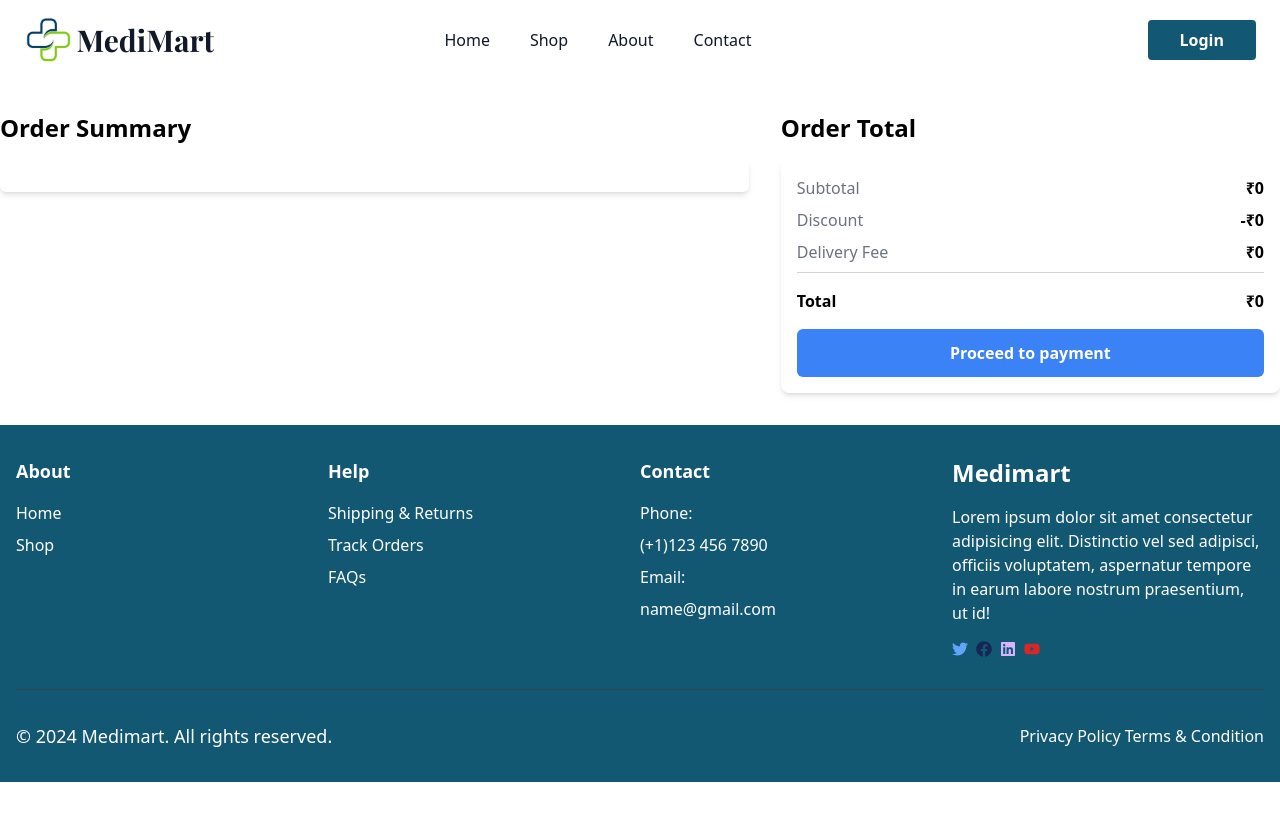
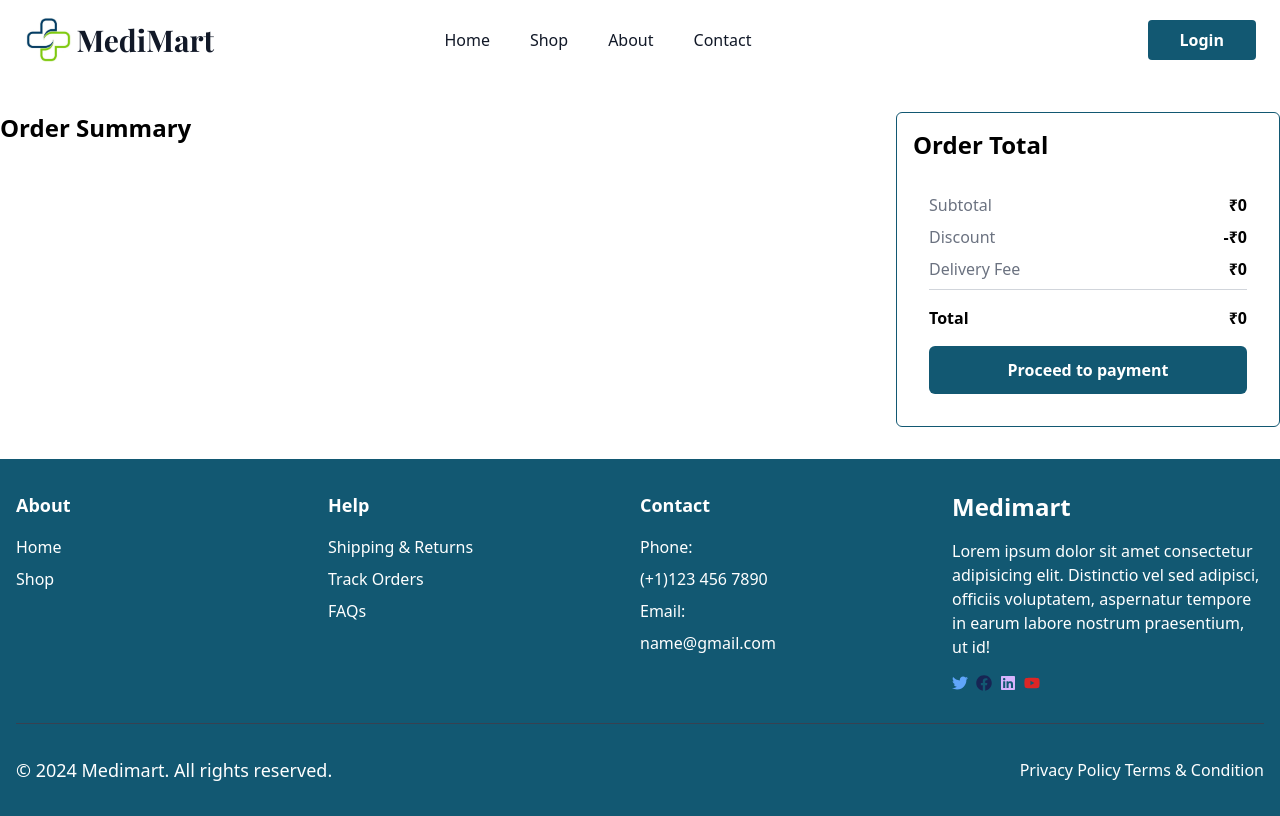
Before and after one commit to GouthamiManche/MediMart, a React (Vite) app in the folder Frontend/: page /cart in a window 1280 px wide. Built offline with nearby package versions, Linux system fonts and the light colour scheme; a web font is replaced by a local one.

Commit message:
dont know

```diff
--- a/Frontend/src/Components/Item.jsx
+++ b/Frontend/src/Components/Item.jsx
@@ -1,6 +1,6 @@
 import React from "react";
 import { Link } from "react-router-dom";
-import { BsCart3 } from "react-icons/bs";
+// import { BsCart3 } from "react-icons/bs";
 
 function truncateString(str, num) {
   if (!str || str.length === 0)
--- a/Frontend/src/Components/ProductDetail.jsx
+++ b/Frontend/src/Components/ProductDetail.jsx
@@ -6,8 +6,6 @@ import SearchInput from "./SearchInput";
 import Item from "./Item";
 import Pagination from "./Pagination";
 import FilterBar from "./FilterBar";
-import SortDropdown from "./SortDropdown";
-
 function ProductDetail({ pg }) {
   const location = useLocation();
   const [searchParams] = useSearchParams();
--- a/Frontend/src/Components/ReviewModal.jsx
+++ b/Frontend/src/Components/ReviewModal.jsx
@@ -52,7 +52,7 @@ const ReviewModal = ({  onClose, onSubmit }) => {
             </button>
             <button
               type="submit"
-              className="bg-blue-600 hover:bg-blue-700 text-white font-bold py-2 px-4 rounded"
+              className="bg-[#125872] text-white font-bold py-2 px-4 rounded"
             >
               Submit Review
             </button>
--- a/Frontend/src/Components/ReviewSection.jsx
+++ b/Frontend/src/Components/ReviewSection.jsx
@@ -47,7 +47,7 @@ const ReviewSection = () => {
       <h2 className="text-5xl font-bold mb-4">Reviews</h2>
       <div className="mb-4 flex justify-end">
         <button
-          className="flex item-center justify-center bg-white border border-blue-400 text-blue-400 font-bold py-2 px-4 rounded"
+          className="flex item-center justify-center bg-[#125872] text-white font-bold py-2 px-4 rounded"
           onClick={handleReviewClick}
         >
           <PiPencilLine className='mr-2 text-xl'/> Write a Review
--- a/Frontend/src/pages/Cart.jsx
+++ b/Frontend/src/pages/Cart.jsx
@@ -36,9 +36,9 @@ const Cart = () => {
         {/* Order Summary */}
         <div className="w-3/5">
           <h2 className="text-2xl font-bold mb-4">Order Summary</h2>
-          <div className="bg-white rounded-md shadow-md p-4">
+          <div className="bg-white p-4">
             {cartItems.map((item, index) => (
-              <div key={index} className="flex items-center justify-between mb-4">
+              <div key={index} className="flex items-center  mb-4">
                 <div className="flex items-center">
                   <img
                     src={item.Image_URL}
@@ -56,7 +56,7 @@ const Cart = () => {
                 </div>
                 <div>
                   <p className="text-lg font-semibold">{`₹${item.Price}`}</p>
-                  <div className="flex items-center justify-between mt-2">
+                  <div className="flex items-center  mt-2">
                     <div className="flex items-center border rounded-md px-2 py-1">
                       <button
                         className="text-gray-500 hover:text-gray-800"
@@ -87,9 +87,9 @@ const Cart = () => {
         </div>
 
         {/* Payment and Summary */}
-        <div className="w-2/5 ml-8">
+        <div className="w-[30%] p-[1rem]  border border-[#125872] rounded-md">
           <h2 className="text-2xl font-bold mb-4">Order Total</h2>
-          <div className="bg-white rounded-lg shadow-md p-4">
+          <div className="bg-white   p-4">
             <div className="flex justify-between mb-2">
               <p className="text-gray-500">Subtotal</p>
               <p className="font-semibold">
@@ -110,7 +110,7 @@ const Cart = () => {
                 {`₹${cartItems.reduce((total, item) => total + item.Price * item.quantity, 0)}`}
               </p>
             </div>
-            <button className="bg-blue-500 hover:bg-blue-600 text-white font-semibold w-full py-3 rounded-md mt-4">
+            <button className="bg-[#125872]  text-white font-semibold w-full py-3 rounded-md mt-4">
               Proceed to payment
             </button>
           </div>
--- a/Frontend/src/pages/Shop.jsx
+++ b/Frontend/src/pages/Shop.jsx
@@ -1,8 +1,5 @@
 import React from 'react'
 import { useParams} from 'react-router-dom';
-import Navbar from '../Components/Navbar'
-import Footer from '../Components/Footer'
-
 import ProductDetail from '../Components/ProductDetail';
 
 function Shop() {
@@ -12,9 +9,7 @@ function Shop() {
 
   return (
     <div className=''>
-
       <ProductDetail category={category} pg={pg} />
-
     </div>
   )
 }
```
